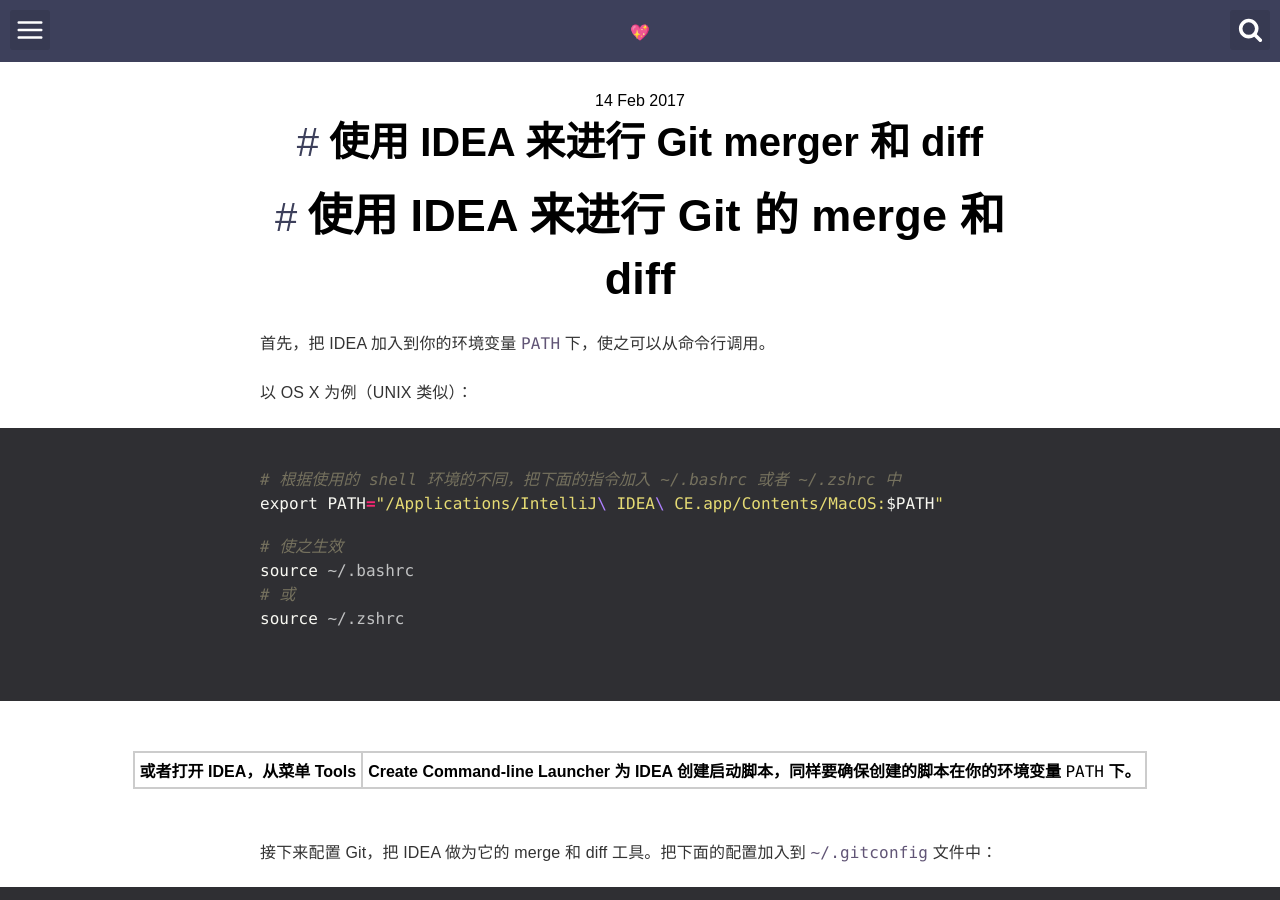
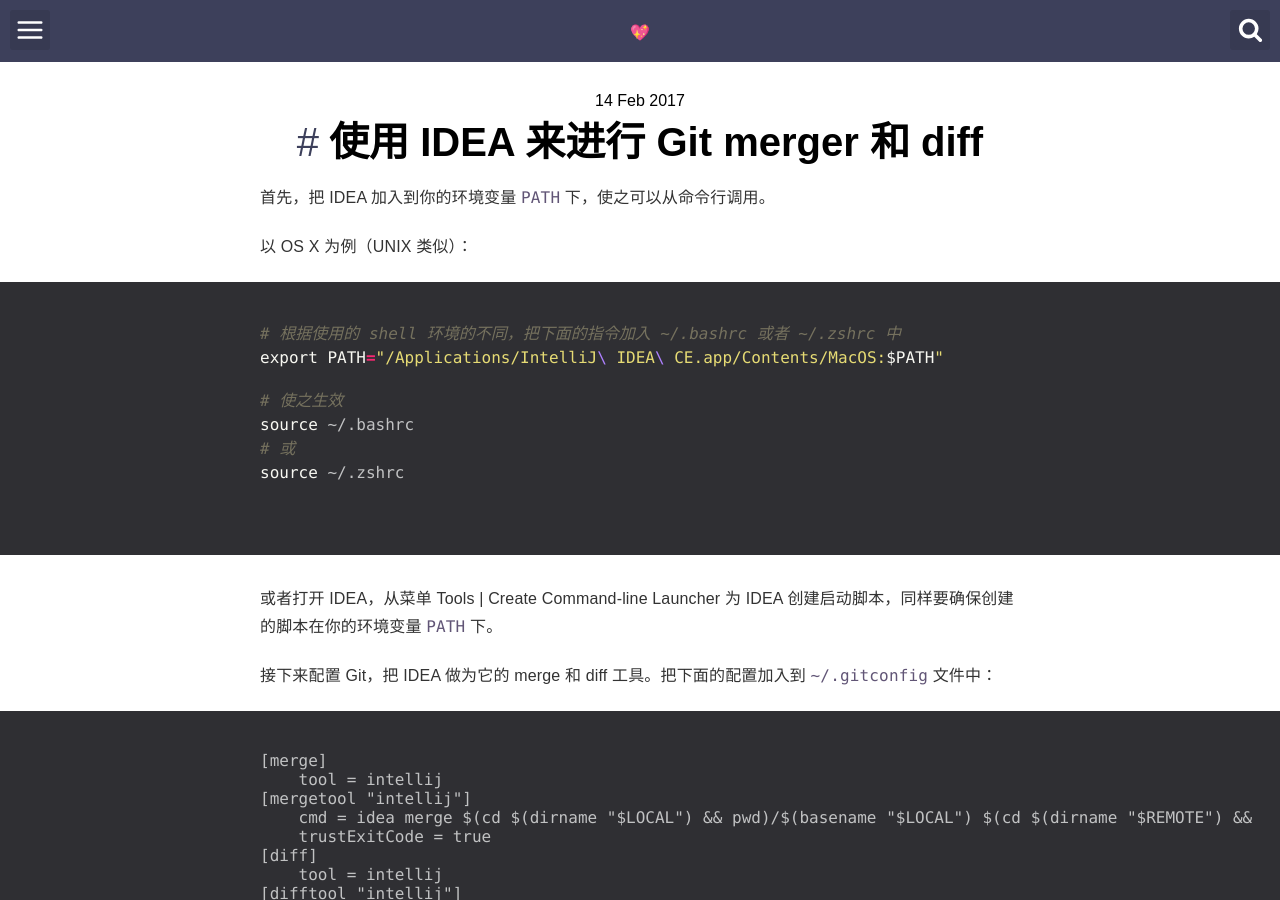
Before and after one commit to 0xffan/0xffan.github.io, a Jekyll site: the page built from _posts/2017-02-13-使用 IDEA 来进行 Git 的 merge 和 diff.md, in a window 1280 px wide and 900 px high. Built offline with Jekyll 4.4.1, drawn with Linux system fonts in a browser that asks for light colours.

Commit message:
fix syntax issues

````diff
--- a/_posts/2017-02-13-使用 IDEA 来进行 Git 的 merge 和 diff.md
+++ b/_posts/2017-02-13-使用 IDEA 来进行 Git 的 merge 和 diff.md
@@ -7,12 +7,6 @@
 categories: ["Tools"]
 comments: true
 ---
-
-
-
-# 使用 IDEA 来进行 Git 的 merge 和 diff
-
-
 
 首先，把 IDEA 加入到你的环境变量 `PATH` 下，使之可以从命令行调用。
 
@@ -28,7 +22,7 @@
 source ~/.zshrc
 ```
 
-或者打开 IDEA，从菜单 Tools | Create Command-line Launcher 为 IDEA 创建启动脚本，同样要确保创建的脚本在你的环境变量 `PATH` 下。
+或者打开 IDEA，从菜单 Tools \| Create Command-line Launcher 为 IDEA 创建启动脚本，同样要确保创建的脚本在你的环境变量 `PATH` 下。
 
 
 
````
